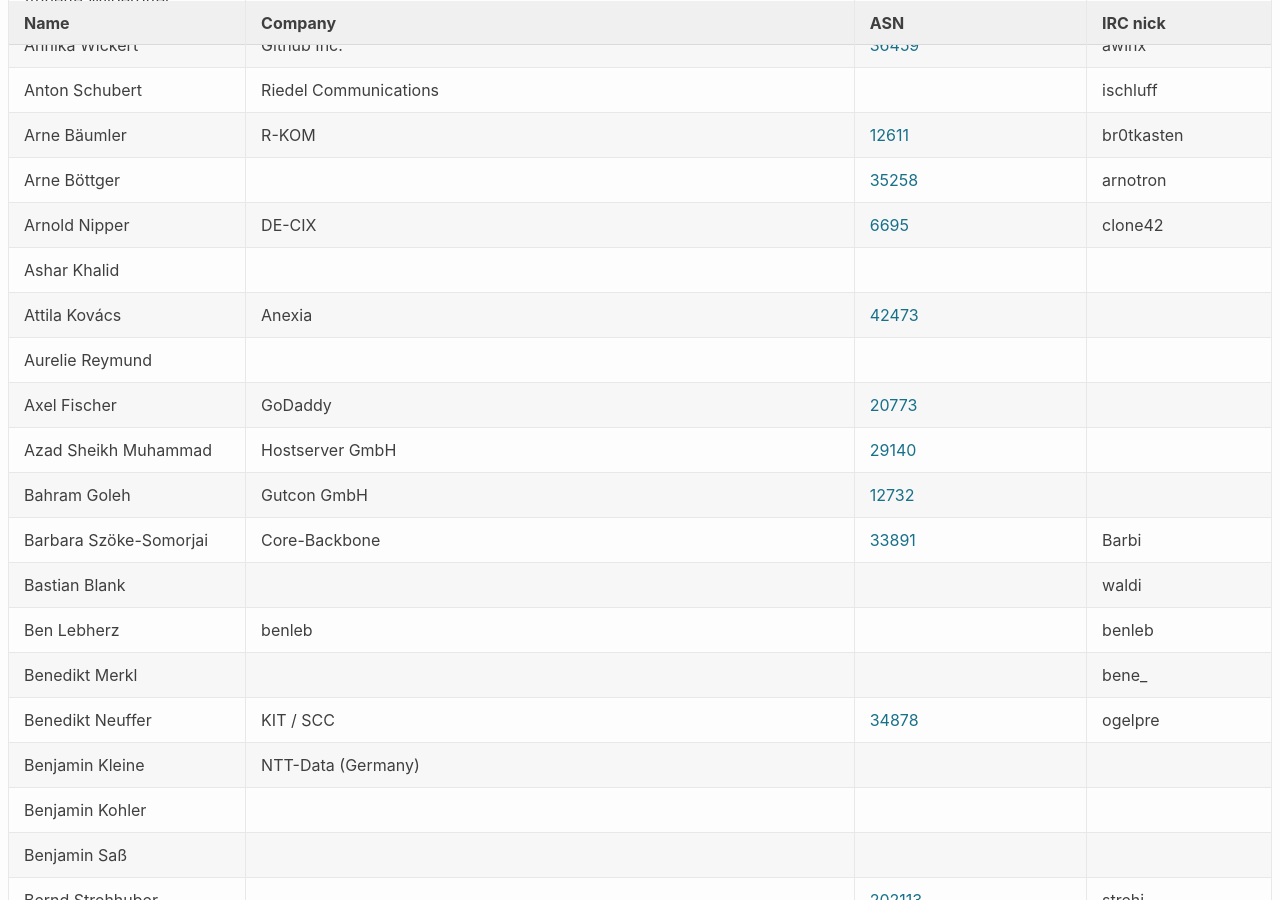
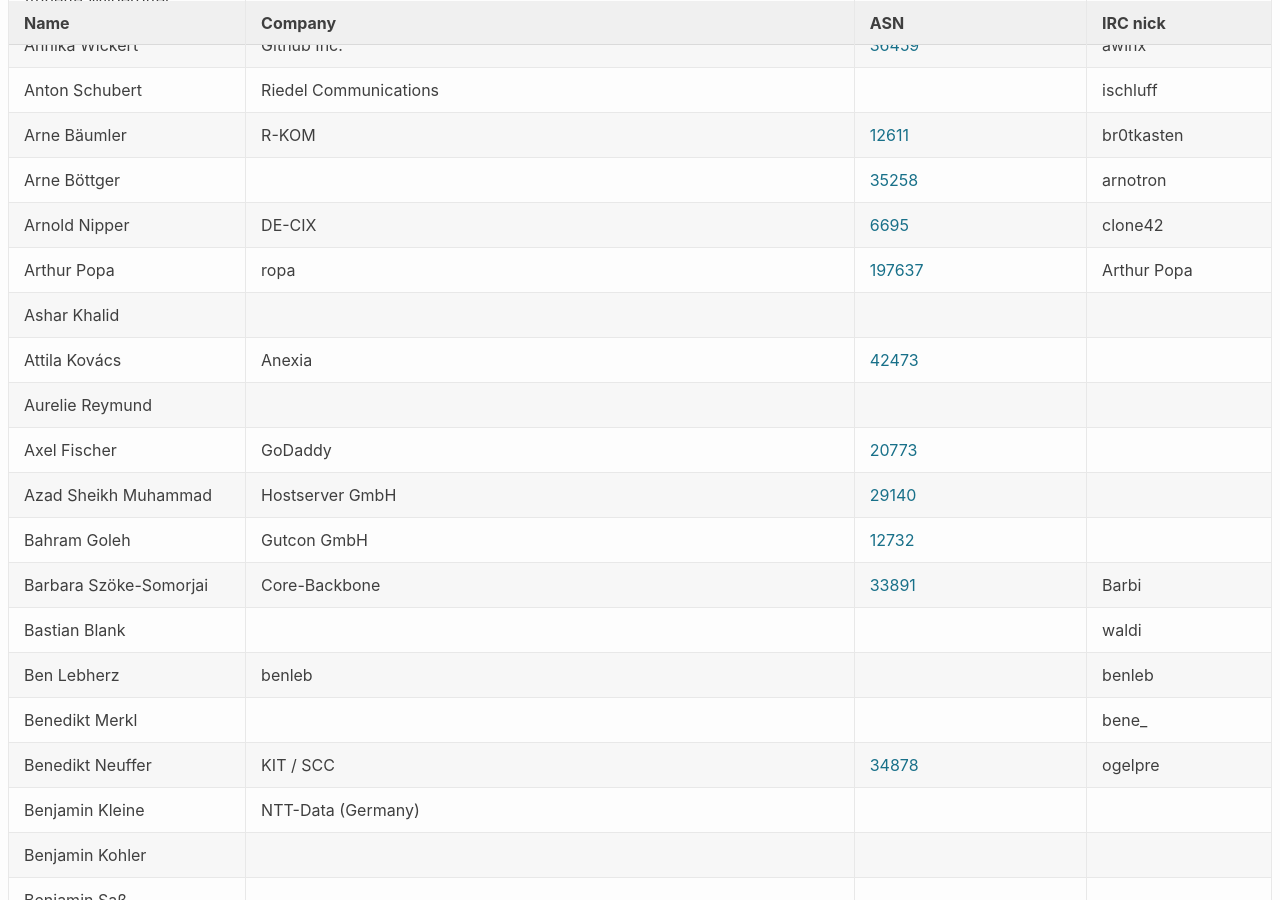
Before and after one commit to denog/pretix-attendeelist, a Jekyll site: the page built from denog13/index.markdown, in a window 1280 px wide and 900 px high, scrolled down 1066 px. Built offline with Jekyll 4.4.1, drawn with Linux system fonts in a browser that asks for light colours.

Commit message:
Latest data: Fri Oct 22 15:12:38 UTC 2021

```diff
--- a/_data/attendees_denog13.json
+++ b/_data/attendees_denog13.json
@@ -168,6 +168,12 @@
     "asn": "6695"
   },
   {
+    "name": "Arthur Popa",
+    "company": "ropa",
+    "irc": "Arthur Popa",
+    "asn": "197637"
+  },
+  {
     "name": "Ashar Khalid",
     "company": null,
     "irc": null,
```
